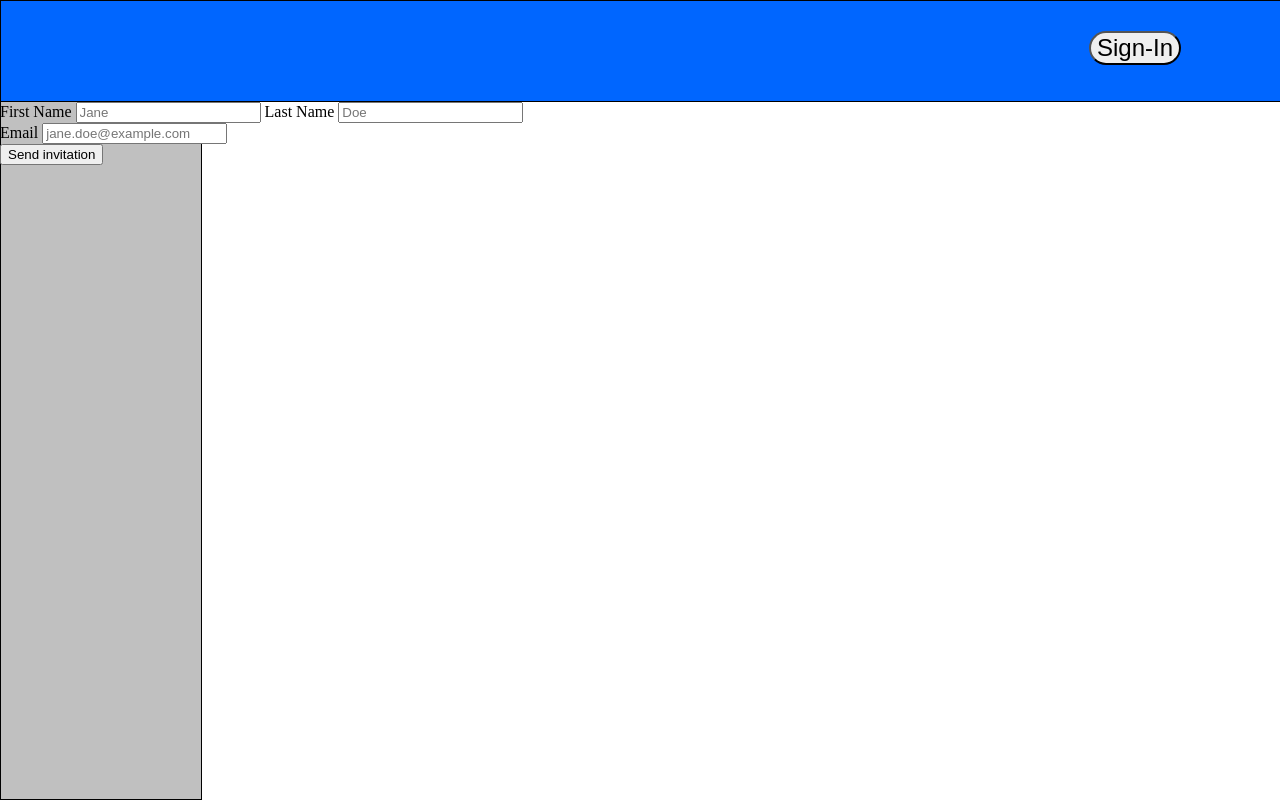
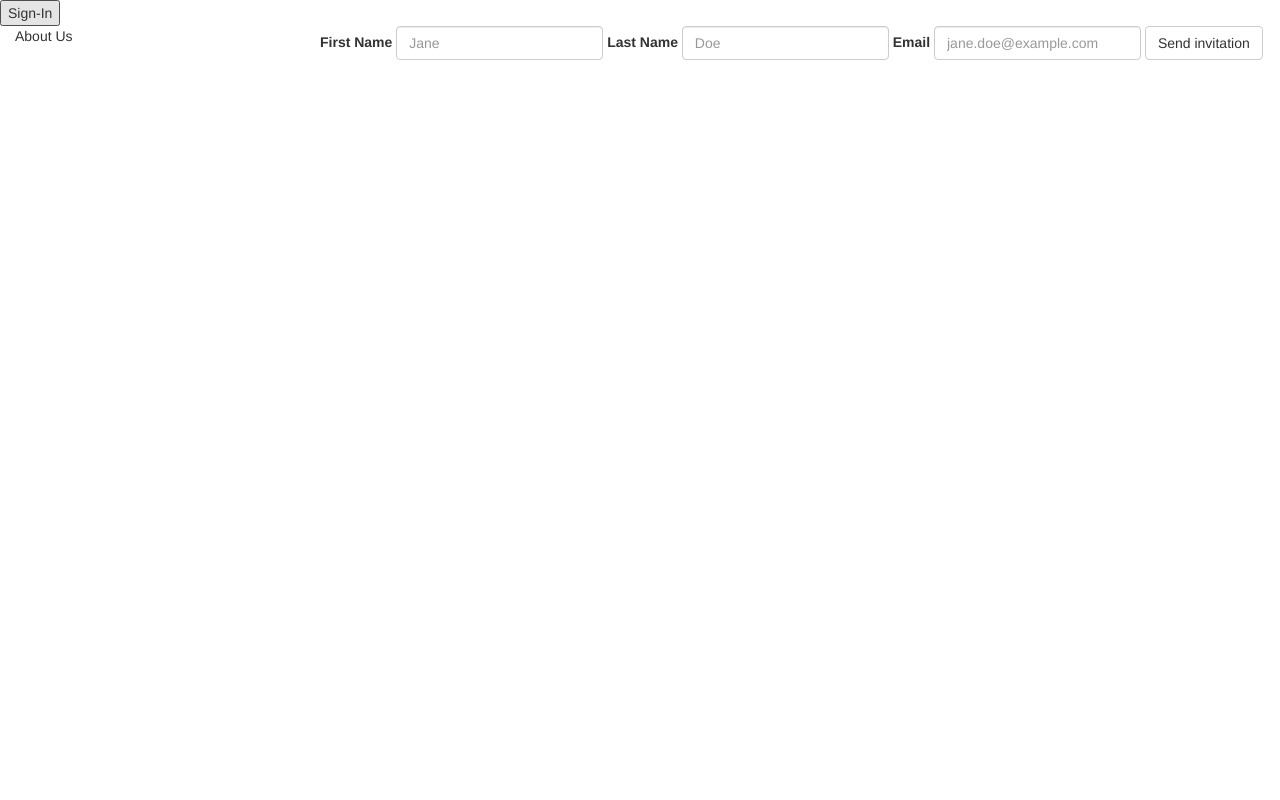
Before and after one commit to sakrog/listmorecoals, a PHP site: page / in a window 1280 px wide. Run offline with PHP 8.4, Linux system fonts and the light colour scheme.

Commit message:
ads.index.php file created

```diff
--- a/public/css/main.css
+++ b/public/css/main.css
@@ -4,45 +4,7 @@ html, body {
 	width: 100%;
 	height: 100%;
 }
-
-.content {
-	min-height: 100%;
+.footer {
 	position: relative;
-	overflow: auto;
-	z-index: 0;
+	bottom: auto;
 }
-.sign {
-	display: inline;
-	font-size: 24px;
-	position: absolute;
-	top: 30px;
-	right: 100px;
-	border-radius: 500px
-}
-.background {
-	position: absolute;
-	z-index: -1;
-	top: 0;
-	bottom: 0;
-	margin: 0;
-	padding: 0;
-}
-
-.top_block_header{
-	width: 100%;
-	height: 100px;
-	display: block;
-	background-color: #0066FF;
-	border: 1px solid black;
-}
-
-
-.background.block_2 {
-	height: auto !important;
-	padding-bottom: 0;
-	left: 0;
-	width: 200px;
-	background-color: #C0C0C0;
-	margin-top: 100px;
-	border: 1px solid black;
-}
--- a/public/index.php
+++ b/public/index.php
@@ -3,19 +3,19 @@
 <head>
 	<title>Adlister Project</title>
 	<meta http-equiv="Content-Type" content="text/html; charset=utf-8" />
+	<meta name="viewpoint" content="width=device-width, initial-scale=1">
+	<link href="https://maxcdn.bootstrapcdn.com/bootstrap/3.3.6/css/bootstrap.min.css" rel="stylesheet" integrity="sha256-7s5uDGW3AHqw6xtJmNNtr+OBRJUlgkNJEo78P4b0yRw= sha512-nNo+yCHEyn0smMxSswnf/OnX6/KwJuZTlNZBjauKhTK0c+zT+q5JOCx0UFhXQ6rJR9jg6Es8gPuD2uZcYDLqSw==" crossorigin="anonymous">
 	<link href="css/main.css" type="text/css" rel="stylesheet" />
 </head>
-<body>
-	<div class="content">
-		<div class="top_block_header">
-			<div class="content">
+		<div class="header">
+			<div class="content1">
 				<button class='sign'>Sign-In</button>
 			</div>
 		</div>
-		<div class="background block_2">
-		</div>
-		<div class="left_block side block_2">
-			<div class="content">
+<body>
+	<div id="page-content-wrapper" class="content">
+		<div class="block_2 col-md-3">About Us</div>
+			<div class="form">
 				<form class="form-inline">
 				  <div class="form-group">
 				    <label for="exampleInputName2">First Name</label>
@@ -30,7 +30,6 @@
 				  <button type="submit" class="btn btn-default">Send invitation</button>
 				</form>
 			</div>
-		</div>
 	</div>
 
 </body>
--- /dev/null
+++ b/utils/dbconnect.php
@@ -0,0 +1,5 @@
+<?php
+
+$dbc = new PDO('mysql:host=' .DB_HOST. ';dbname=' .DB_NAME. '','' .DB_USER. '','' .DB_PASS. '');
+
+$dbc->setAttribute(PDO::ATTR_ERRMODE, PDO::ERRMODE_EXCEPTION);
--- /dev/null
+++ b/utils/insert_id.php
@@ -0,0 +1,5 @@
+<?php
+define('DB_HOST', '127.0.0.1');
+define('DB_NAME', 'adlister');
+define('DB_USER', 'vagrant');
+define('DB_PASS', 'vagrant');
--- /dev/null
+++ b/views/partials/footer.php
@@ -0,0 +1,6 @@
+<footer class="footer">
+<div class="container">
+	<a button type="button" class="btn btn-default" href="footer.php?page=<?= $page + 1; ?>">Next Page</a>
+	<a button type="button" class="btn btn-default" href="footer.php?page=<?= $page - 1; ?>">Previous Page</a>
+</div>
+</footer>
```
Also changed, not shown: public/ads.index.php (added, +28 -0 lines), public/main.php (added, +29 -0 lines), utils/limiter.php (added, +40 -0 lines), views/partials/header.php (added, +7 -0 lines), views/partials/navbar.php (added, +38 -0 lines), 3 other files.
